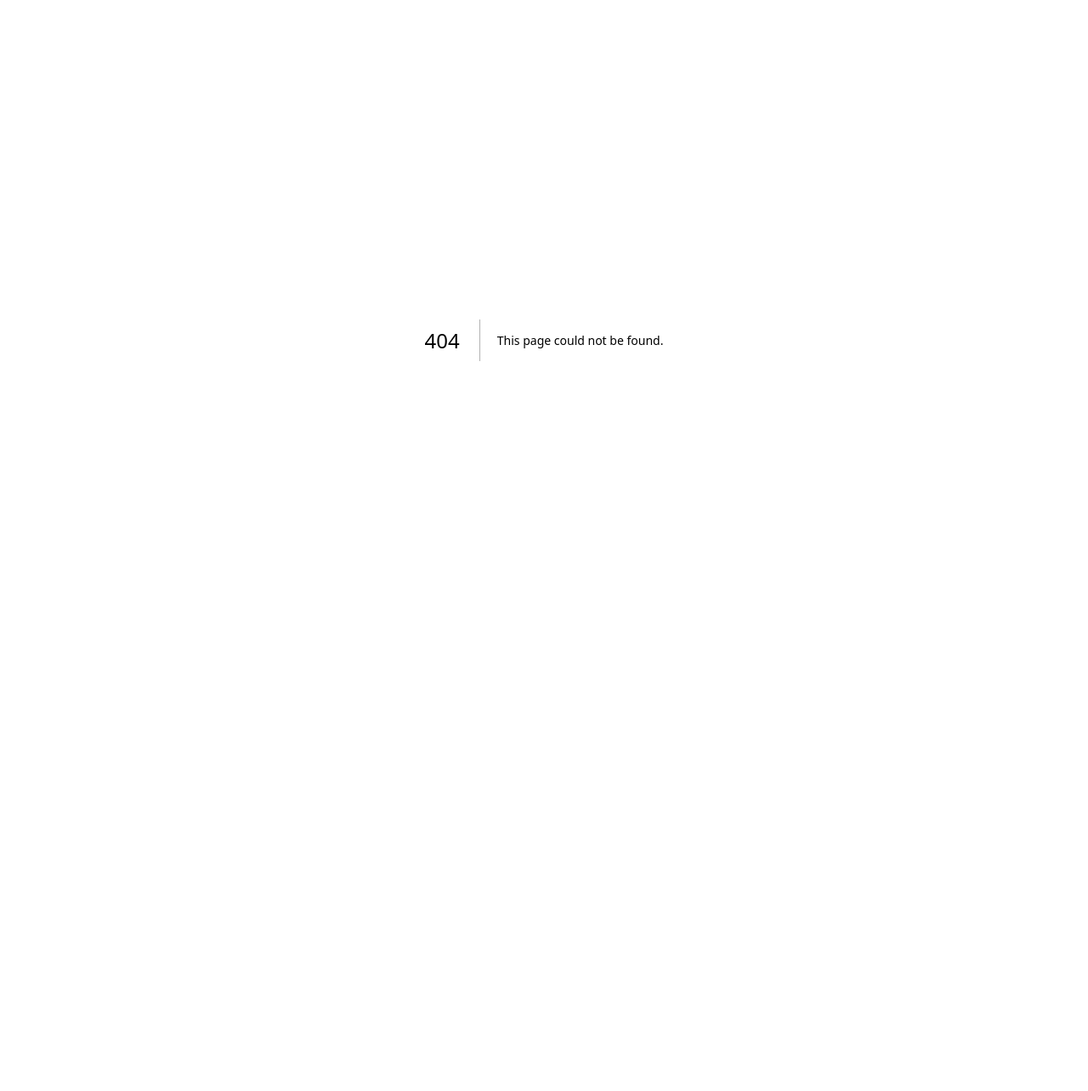
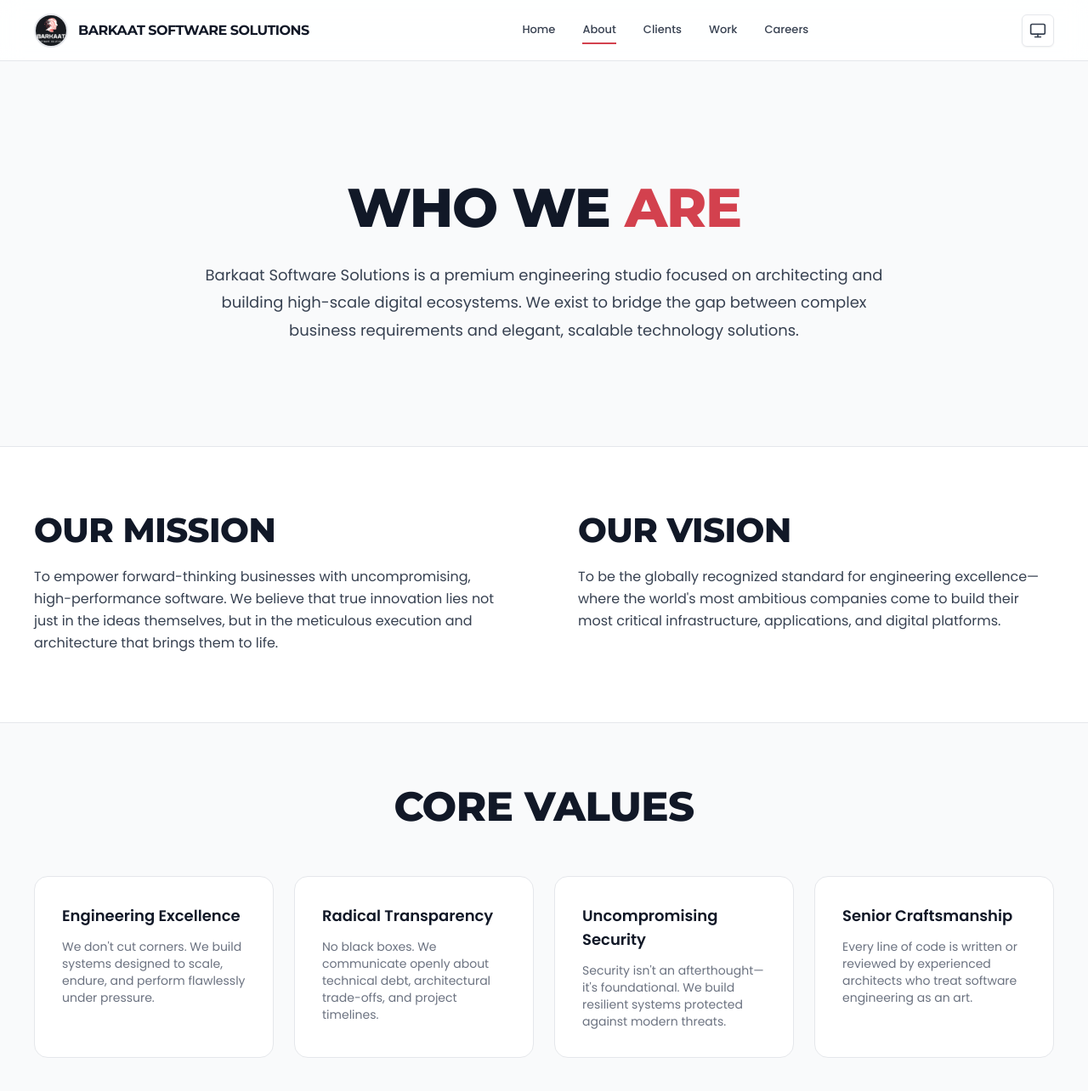
Before and after one commit to sajidbarkaatsoftwaresolutions/barkaat-official-site, a Next.js app: page /about in a window 1280 px wide. Before the commit this address had no page. Shown: the top 1284 px of the page at 85% size. Before the commit the page ends 800 px from the top, so only its background shows below. Built offline with nearby package versions, Linux system fonts and the light colour scheme.

Commit message:
added about us page

```diff
--- /dev/null
+++ b/app/(site)/about/page.tsx
@@ -0,0 +1,129 @@
+import type { Metadata } from "next";
+import Link from "next/link";
+import { ArrowRight, Target, Shield, Zap, Users } from "lucide-react";
+import NeuralMesh from "@/app/components/NeuralMesh";
+
+export const metadata: Metadata = {
+  title: "About Us | Barkaat Software Solutions",
+  description:
+    "Learn about our mission, our values, and the senior-first team behind our high-scale software solutions.",
+};
+
+export default function AboutPage() {
+  return (
+    <>
+      <section className="mt-16 lg:mt-[72px] py-12 md:py-[60px] pb-24 md:pb-[120px] px-5 md:px-10 bg-transparent relative overflow-hidden">
+        <div className="max-w-[1400px] mx-auto text-center">
+          <div className="flex flex-col gap-6 md:gap-8 items-center">
+            <h1 className="font-montserrat text-3xl md:text-5xl lg:text-[64px] font-extrabold leading-[1.1] tracking-[-0.02em] text-text-primary uppercase mt-10 md:mt-20">
+              WHO WE <span className="text-accent-crimson">ARE</span>
+            </h1>
+            <p className="text-sm md:text-lg leading-relaxed md:leading-[1.8] text-text-secondary max-w-[800px]">
+              Barkaat Software Solutions is a premium engineering studio focused
+              on architecting and building high-scale digital ecosystems. We
+              exist to bridge the gap between complex business requirements and
+              elegant, scalable technology solutions.
+            </p>
+          </div>
+        </div>
+      </section>
+
+      {/* MISSION & VISION */}
+      <section className="py-12 md:py-20 px-5 md:px-10 bg-obsidian-800 border-y border-border-primary">
+        <div className="max-w-[1400px] mx-auto grid grid-cols-1 md:grid-cols-2 gap-10 lg:gap-20">
+          <div className="flex flex-col gap-6">
+            <h2 className="font-montserrat text-2xl md:text-3xl lg:text-[40px] font-extrabold text-text-primary uppercase tracking-[-0.5px]">
+              Our Mission
+            </h2>
+            <p className="text-base text-text-secondary leading-relaxed">
+              To empower forward-thinking businesses with uncompromising,
+              high-performance software. We believe that true innovation lies
+              not just in the ideas themselves, but in the meticulous execution
+              and architecture that brings them to life.
+            </p>
+          </div>
+          <div className="flex flex-col gap-6">
+            <h2 className="font-montserrat text-2xl md:text-3xl lg:text-[40px] font-extrabold text-text-primary uppercase tracking-[-0.5px]">
+              Our Vision
+            </h2>
+            <p className="text-base text-text-secondary leading-relaxed">
+              To be the globally recognized standard for engineering
+              excellence—where the world&apos;s most ambitious companies come to
+              build their most critical infrastructure, applications, and
+              digital platforms.
+            </p>
+          </div>
+        </div>
+      </section>
+
+      {/* CORE VALUES */}
+      <section className="py-12 md:py-20 px-5 md:px-10 bg-obsidian-900">
+        <div className="max-w-[1400px] mx-auto">
+          <div className="text-center mb-16">
+            <h2 className="font-montserrat text-2xl md:text-3xl lg:text-[48px] font-extrabold text-text-primary uppercase tracking-[-0.5px]">
+              Core Values
+            </h2>
+          </div>
+
+          <div className="grid grid-cols-2 md:grid-cols-2 lg:grid-cols-4 gap-2 md:gap-6">
+            {[
+              {
+                title: "Engineering Excellence",
+                desc: "We don't cut corners. We build systems designed to scale, endure, and perform flawlessly under pressure.",
+                icon: Zap,
+              },
+              {
+                title: "Radical Transparency",
+                desc: "No black boxes. We communicate openly about technical debt, architectural trade-offs, and project timelines.",
+                icon: Target,
+              },
+              {
+                title: "Uncompromising Security",
+                desc: "Security isn't an afterthought—it's foundational. We build resilient systems protected against modern threats.",
+                icon: Shield,
+              },
+              {
+                title: "Senior Craftsmanship",
+                desc: "Every line of code is written or reviewed by experienced architects who treat software engineering as an art.",
+                icon: Users,
+              },
+            ].map((value, idx) => {
+              const Icon = value.icon;
+              return (
+                <div
+                  key={idx}
+                  className="bg-obsidian-800 border border-border-primary rounded-xl md:rounded-2xl p-3 md:p-8 transition-all duration-200 hover:border-accent-crimson hover:-translate-y-1 hover:shadow-[0_16px_40px_rgba(211,65,78,0.1)] animate-fade-in flex flex-col"
+                >
+                  <h3 className="text-[11px] md:text-lg font-bold text-text-primary mb-1 md:mb-3 leading-snug">
+                    {value.title}
+                  </h3>
+                  <p className="text-text-muted text-[10px] md:text-sm leading-relaxed line-clamp-3 md:line-clamp-none">
+                    {value.desc}
+                  </p>
+                </div>
+              );
+            })}
+          </div>
+        </div>
+      </section>
+
+      {/* CTA SECTION */}
+      <section className="py-12 md:py-20 px-5 md:px-10 bg-obsidian-800 border-t border-border-primary">
+        <div className="max-w-[1400px] px-5 md:px-10 text-center max-w-2xl mx-auto">
+          <h2 className="font-montserrat text-2xl md:text-3xl lg:text-[48px] font-extrabold text-text-primary mb-8 uppercase tracking-[-0.5px]">
+            Partner With Us
+          </h2>
+          <p className="text-base md:text-lg text-text-secondary mb-8 leading-relaxed max-w-[800px] mx-auto">
+            Ready to bring your vision to life? Let&apos;s discuss how our
+            engineering team can accelerate your product roadmap.
+          </p>
+          <Link href="/contact">
+            <button className="py-2.5 px-5 md:py-3 md:px-6 bg-accent-crimson text-text-primary border-none rounded-2xl text-xs md:text-sm font-semibold cursor-pointer transition-all duration-200 font-montserrat uppercase tracking-wider inline-flex items-center justify-center gap-2 hover:bg-accent-crimson-light hover:-translate-y-0.5 hover:shadow-[0_8px_24px_rgba(211,65,78,0.3)]">
+              Get in Touch <ArrowRight className="w-5 h-5" />
+            </button>
+          </Link>
+        </div>
+      </section>
+    </>
+  );
+}
--- a/app/components/Navbar.tsx
+++ b/app/components/Navbar.tsx
@@ -8,6 +8,7 @@
 import ThemeToggle from "./ThemeToggle";
 
 const NAV_ITEMS = [
+  { href: "/", label: "Home" },
   { href: "/about", label: "About" },
   // { href: "/solutions", label: "Solutions" },
   // { href: "/process", label: "Process" },
```
